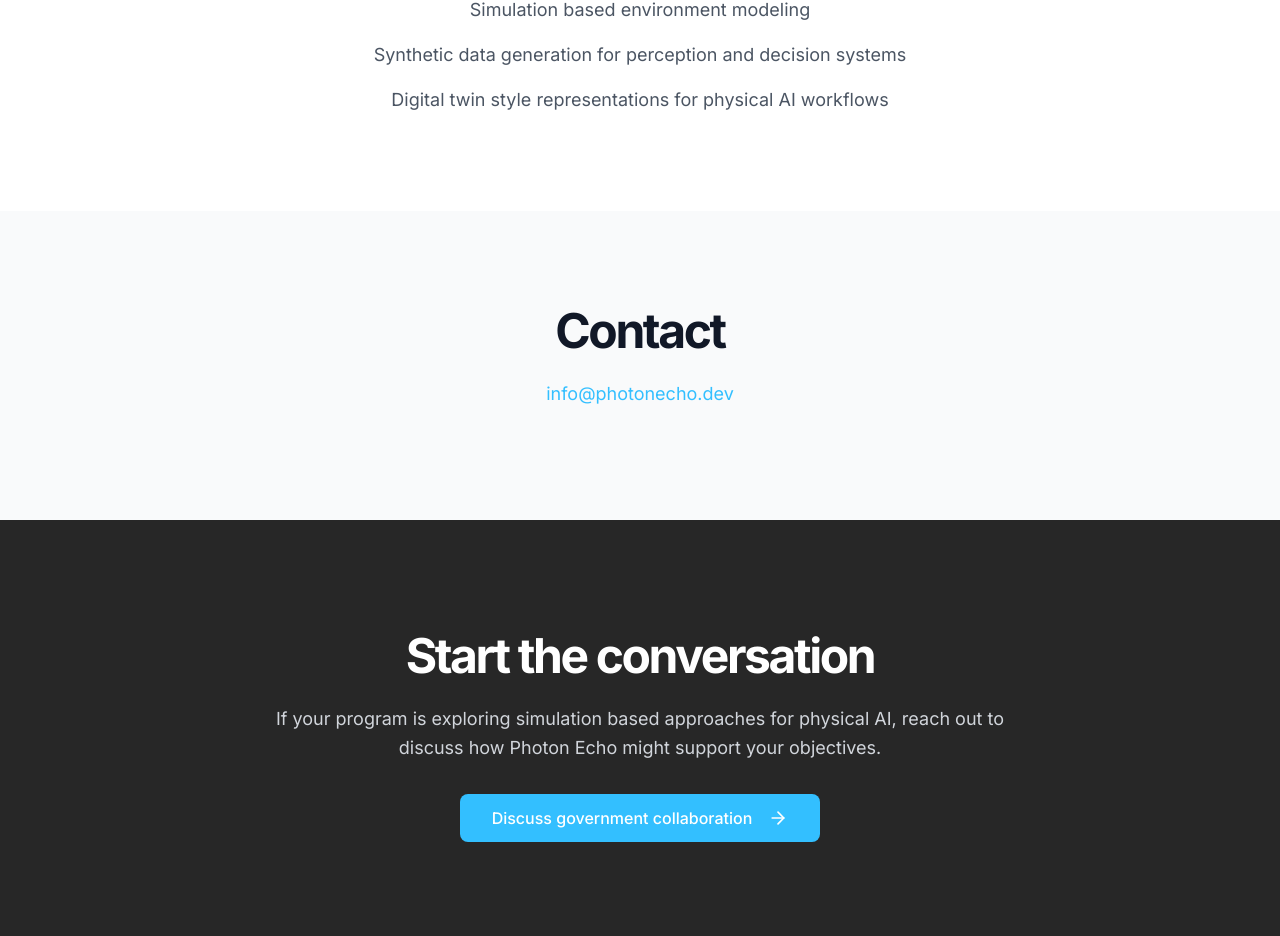
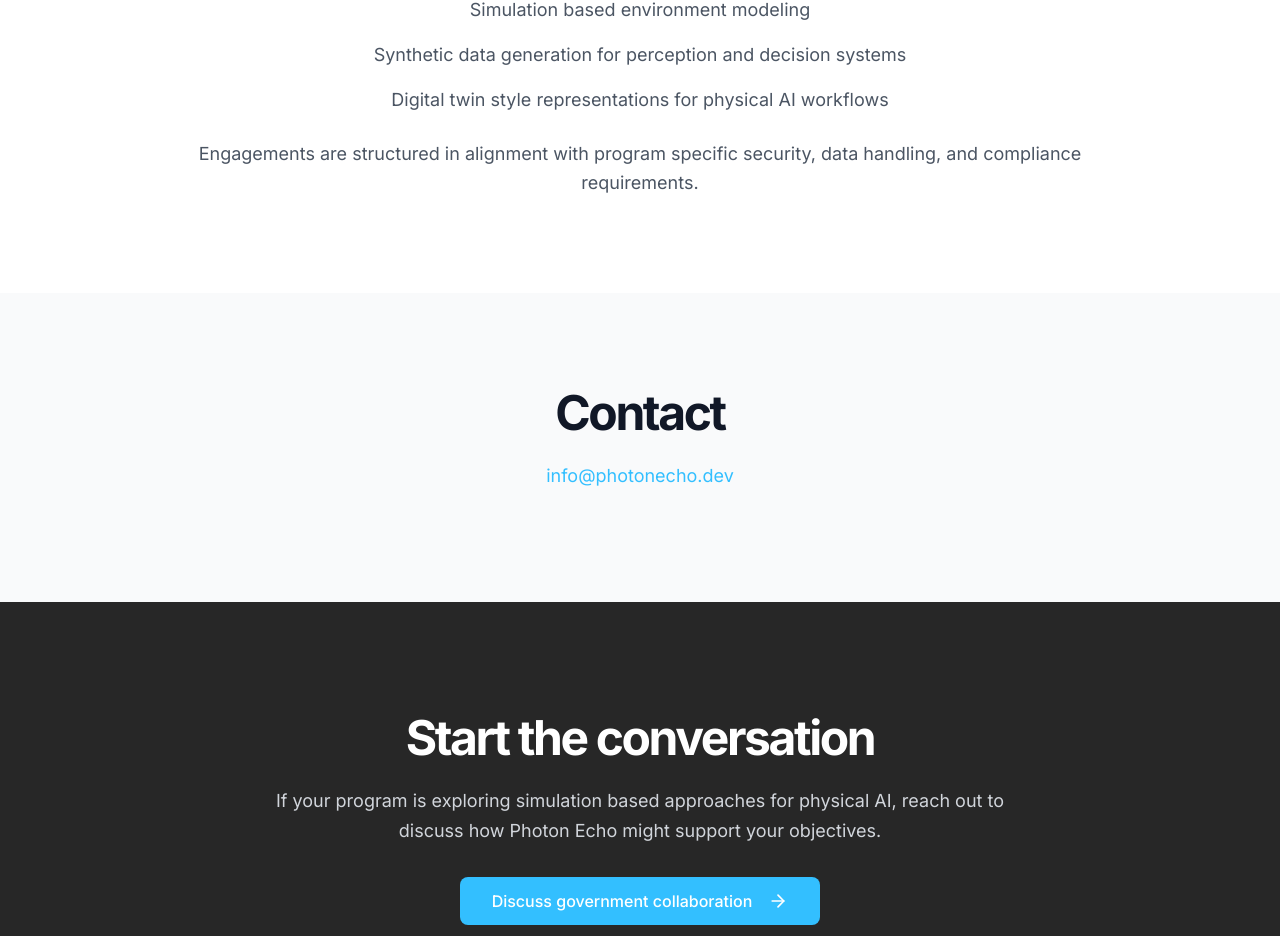
Before and after one commit to josha10cio/Photon-Digital-site, a Next.js app: page /government in a window 1280 px wide. Shown: the part 1392-2328 px from the top of the page. Built offline with nearby package versions, Linux system fonts and the light colour scheme.

Commit message:
Add compliance statement to Capabilities section

```diff
--- a/app/government/page.tsx
+++ b/app/government/page.tsx
@@ -74,6 +74,9 @@ export default function GovernmentPage() {
               <li>Synthetic data generation for perception and decision systems</li>
               <li>Digital twin style representations for physical AI workflows</li>
             </ul>
+            <p className="text-lg text-gray-600 leading-relaxed text-center mt-6">
+              Engagements are structured in alignment with program specific security, data handling, and compliance requirements.
+            </p>
           </div>
         </div>
       </section>
```
